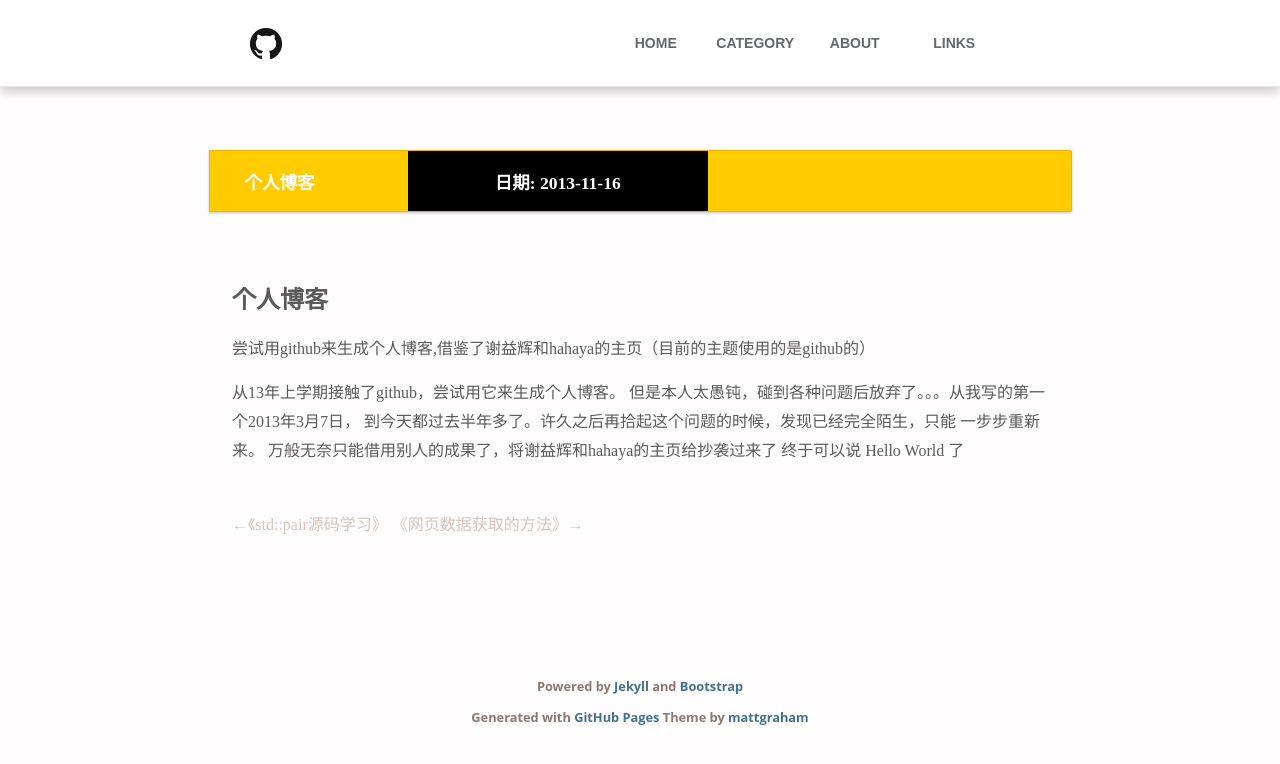
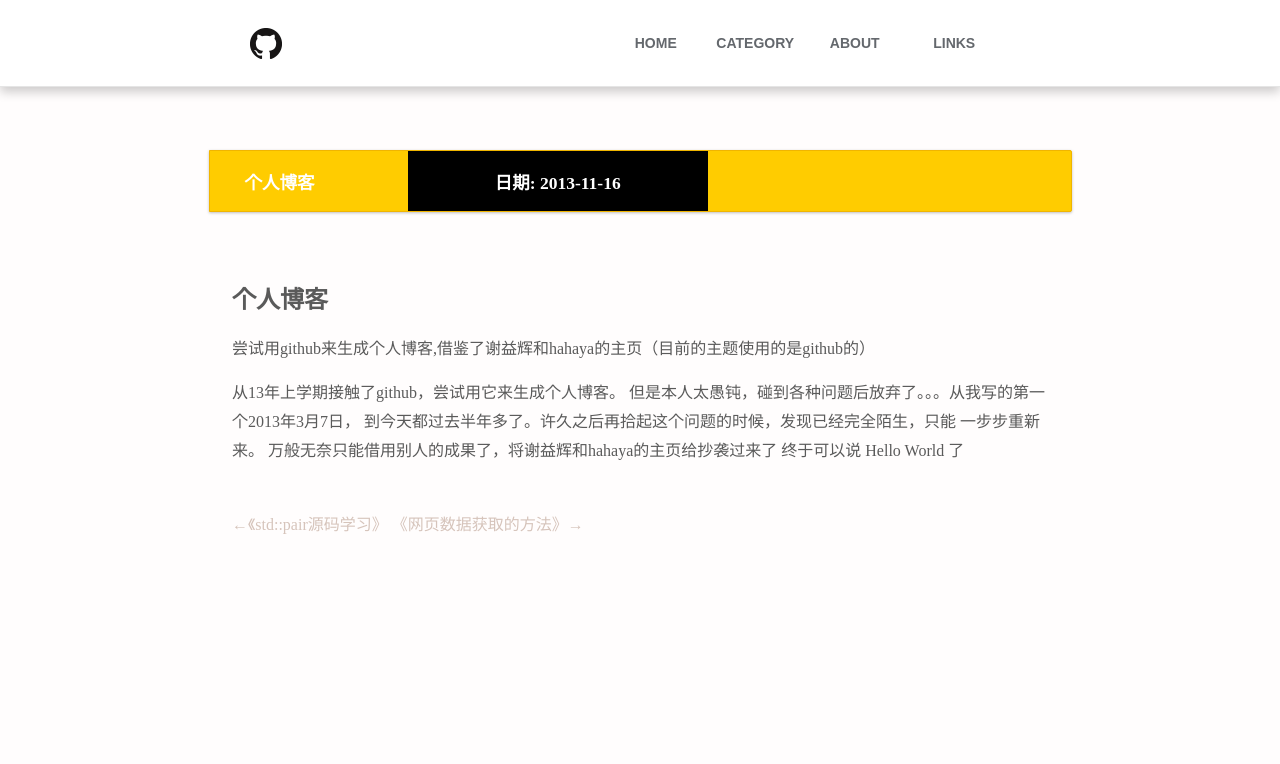
Before and after one commit to wumin722/wumin722.github.com, a Jekyll site: the page built from _posts/2013-11-16-github-page.md, in a window 1280 px wide. Shown: the top 764 px of the page. Built offline with Jekyll 4.4.1, drawn with Linux system fonts in a browser that asks for light colours; nearby versions of some CDN libraries; Markdown is read by kramdown in place of the engine named in the settings.

Commit message:
change theme

```diff
--- a/_layouts/post.html
+++ b/_layouts/post.html
@@ -52,44 +52,8 @@
 	</div>
 	<hr />
 </article>
-	<div class="clear">
-		<footer class="footer container">
-			<p >
-			Powered by <a href="https://github.com/mojombo/jekyll" target="_blank">Jekyll</a>
-			and <a href="https://github.com/twbs/bootstrap/" target="_blank">Bootstrap</a></p>
-			<p>Generated with <a href="http://pages.github.com">GitHub Pages</a> Theme by <a href="https://twitter.com/michigangraham">mattgraham</a></p>
-		</footer>
-	</div>
-		<!--/footer end-->
 
-<script src="/js/headroom-min.js"></script>
-<script>
-(function() {
-    var header = new Headroom(document.querySelector("#header"), {
-        tolerance: 5,
-        offset : 205,
-        classes: {
-          initial: "animated",
-          pinned: "slideDown",
-          unpinned: "slideUp"
-        }
-    });
-    header.init();
 
-    var bttHeadroom = new Headroom(document.getElementById("btt"), {
-        tolerance : 0,
-        offset : 500,
-        classes : {
-            initial : "slide",
-            pinned : "slide--reset",
-            unpinned : "slide--down"
-        }
-    });
-    bttHeadroom.init();
-}());
-</script>
+
 <script src="/js/jquery-min.js"></script>
 <script src="/js/r-highlight.js"></script>
-<script src="http://cdn.bootcss.com/jquery/1.10.2/jquery.min.js"></script>
-</body>
-</html>
--- a/css/main.css
+++ b/css/main.css
@@ -154,7 +154,7 @@ padding-left: 10px;
 
 /*content header css*/
 .feature {
-background: url(/css/background.png);
+background: url(/images/background.png);
 padding: 2em 0 2em 0;
 }
 
@@ -332,7 +332,7 @@ color: #ffcc00;
 .footer {
 text-align: center;
 overflow: hidden;
-margin-top: 60px;
+margin-top: 0px;
 padding-left: 0px;
 padding-right: 0px;
 }
```
